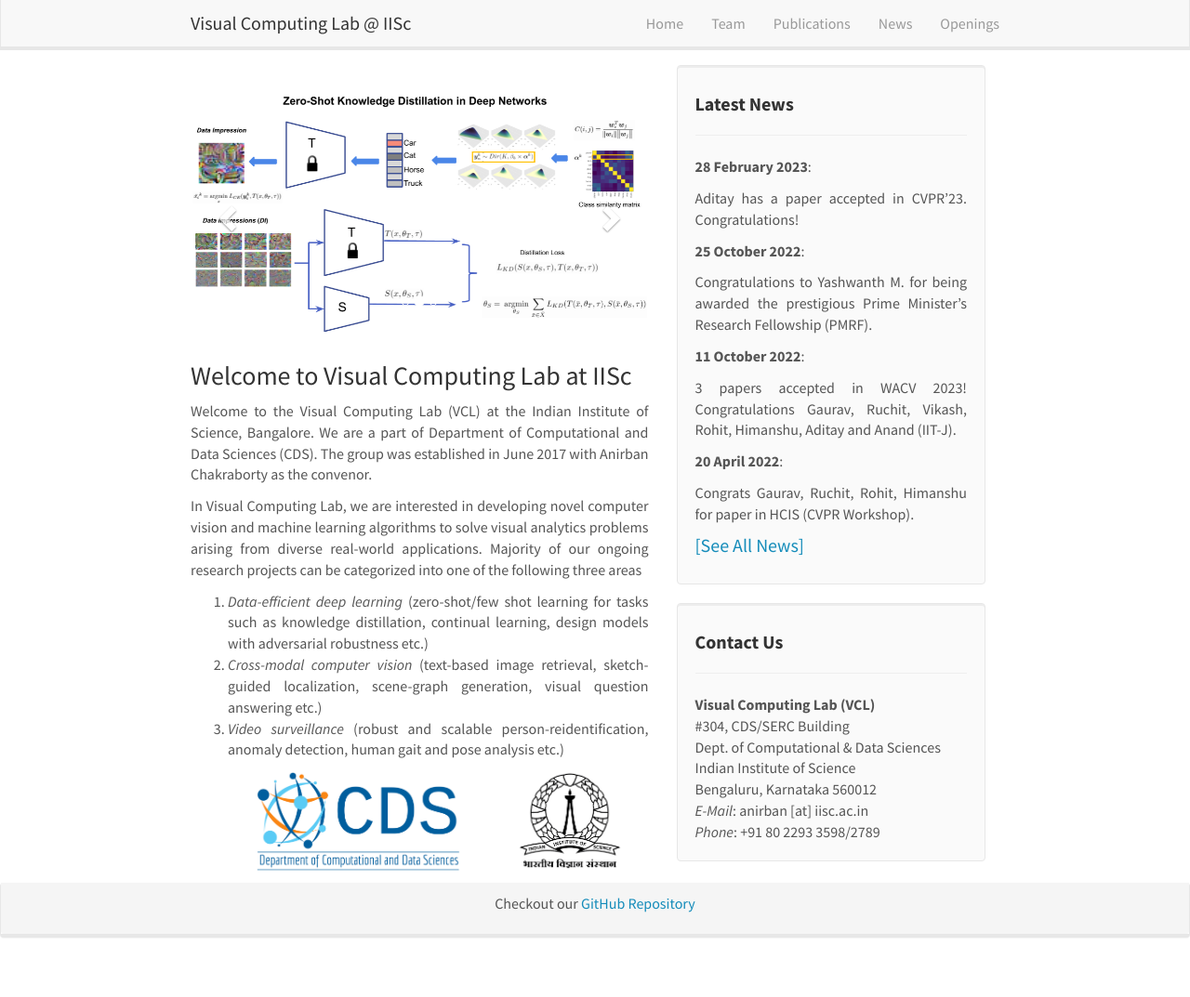
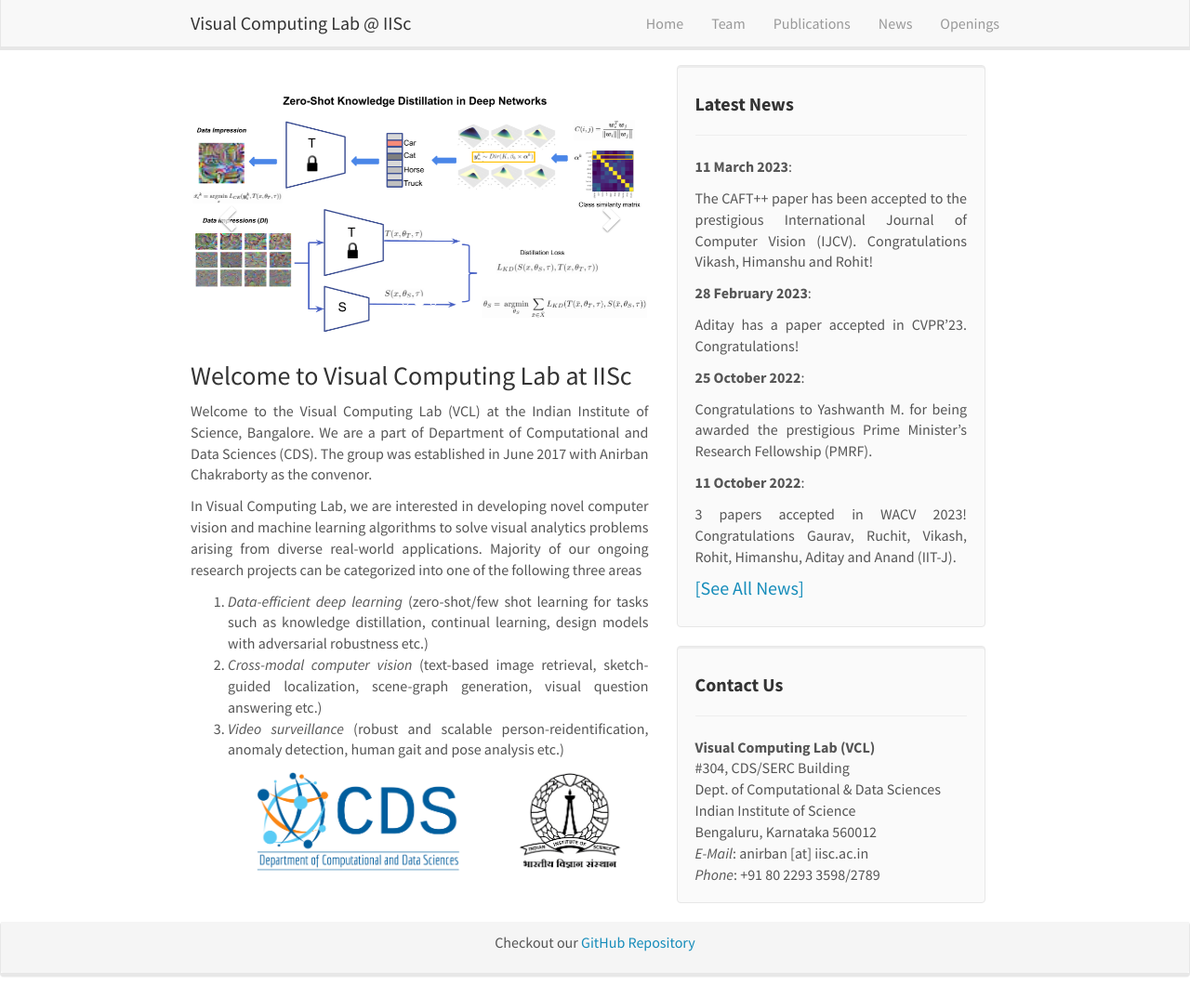
Before and after one commit to vcl-iisc/vclab-website, a Jekyll site: the page built from _pages/home.md, in a window 1280 px wide and 1073 px high. Shown: the whole window at 93% size. Built offline with Jekyll 4.4.1, drawn with Linux system fonts in a browser that asks for light colours; nearby versions of some CDN libraries.

Commit message:
Update news.yml

```diff
--- a/_data/news.yml
+++ b/_data/news.yml
@@ -1,3 +1,6 @@
+- date: 11 March 2023
+  headline: The CAFT++ paper has been accepted to the prestigious International Journal of Computer Vision (IJCV). Congratulations Vikash, Himanshu and Rohit!
+
 - date: 28 February 2023
   headline: Aditay has a paper accepted in CVPR'23. Congratulations!
 
```
